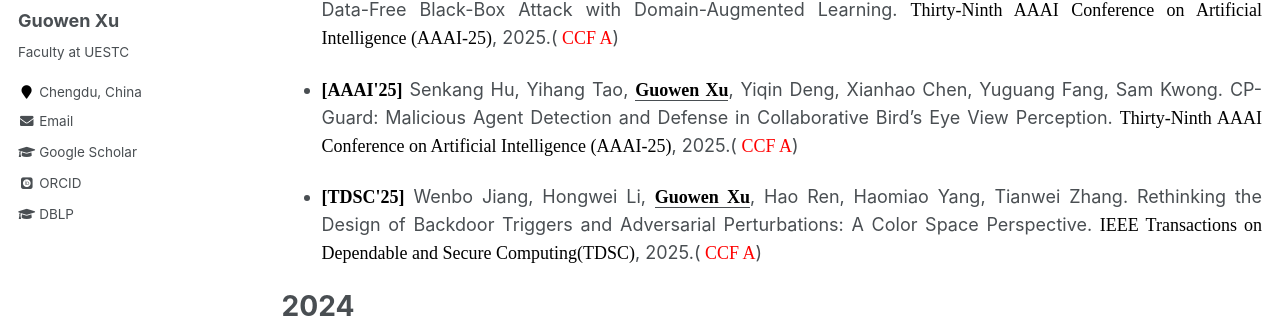
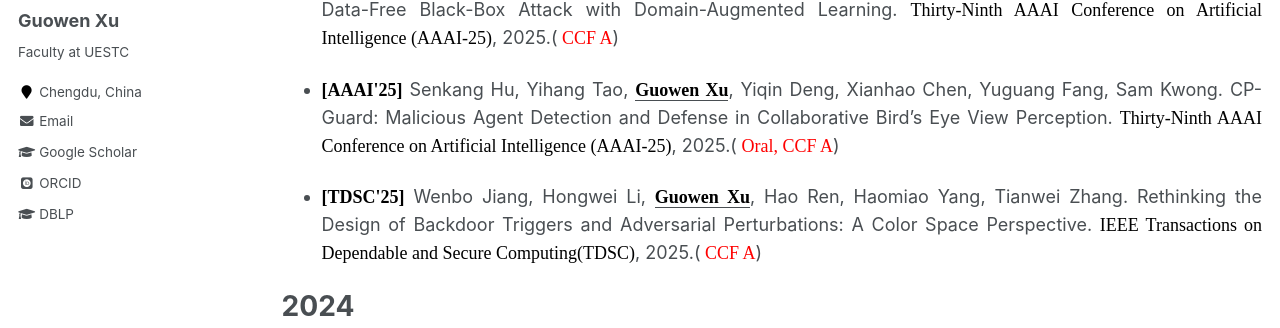
Before and after one commit to Guowen-xu/guowen-xu.github.io, a Jekyll site: the page built from _pages/publications.md, in a window 1280 px wide and 900 px high. Shown: the part 346-674 px from the top of the window. Built offline with Jekyll 4.4.1, drawn with Linux system fonts in a browser that asks for light colours; some web fonts are replaced.

Commit message:
Update publications.md

```diff
--- a/_pages/publications.md
+++ b/_pages/publications.md
@@ -14,7 +14,7 @@ You can find my articles on my [Google Scholar](https://scholar.google.com.hk/ci
 # 2025
 * <p align="justify"> <b><font face="Times New Roman" color=black size=4> [AAAI'25]</font></b> Yang Wei, Jingyu Tan, <u><b><font face="Times New Roman" color=black size=4> Guowen Xu</font></b></u>, Zhuoran Ma, Zhuo Ma, Bin Xiao. Power of Diversity: Enhancing Data-Free Black-Box Attack with Domain-Augmented Learning. <font face="Times New Roman" color=black size=4> Thirty-Ninth AAAI Conference on Artificial Intelligence (AAAI-25)</font>, 2025.(<font face="Times New Roman" color=red size=4> CCF A</font>)
 
-* <p align="justify"> <b><font face="Times New Roman" color=black size=4> [AAAI'25]</font></b> Senkang Hu, Yihang Tao, <u><b><font face="Times New Roman" color=black size=4> Guowen Xu</font></b></u>, Yiqin Deng, Xianhao Chen, Yuguang Fang, Sam Kwong. CP-Guard: Malicious Agent Detection and Defense in Collaborative Bird’s Eye View Perception. <font face="Times New Roman" color=black size=4> Thirty-Ninth AAAI Conference on Artificial Intelligence (AAAI-25)</font>, 2025.(<font face="Times New Roman" color=red size=4> CCF A</font>)
+* <p align="justify"> <b><font face="Times New Roman" color=black size=4> [AAAI'25]</font></b> Senkang Hu, Yihang Tao, <u><b><font face="Times New Roman" color=black size=4> Guowen Xu</font></b></u>, Yiqin Deng, Xianhao Chen, Yuguang Fang, Sam Kwong. CP-Guard: Malicious Agent Detection and Defense in Collaborative Bird’s Eye View Perception. <font face="Times New Roman" color=black size=4> Thirty-Ninth AAAI Conference on Artificial Intelligence (AAAI-25)</font>, 2025.(<font face="Times New Roman" color=red size=4> Oral, CCF A</font>)
 
 * <p align="justify"> <b><font face="Times New Roman" color=black size=4> [TDSC'25]</font></b> Wenbo Jiang, Hongwei Li, <u><b><font face="Times New Roman" color=black size=4> Guowen Xu</font></b></u>, Hao Ren, Haomiao Yang, Tianwei Zhang. Rethinking the Design of Backdoor Triggers and Adversarial Perturbations: A Color Space Perspective. <font face="Times New Roman" color=black size=4> IEEE Transactions on Dependable and Secure Computing(TDSC)</font>, 2025.(<font face="Times New Roman" color=red size=4> CCF A</font>)
 
```
